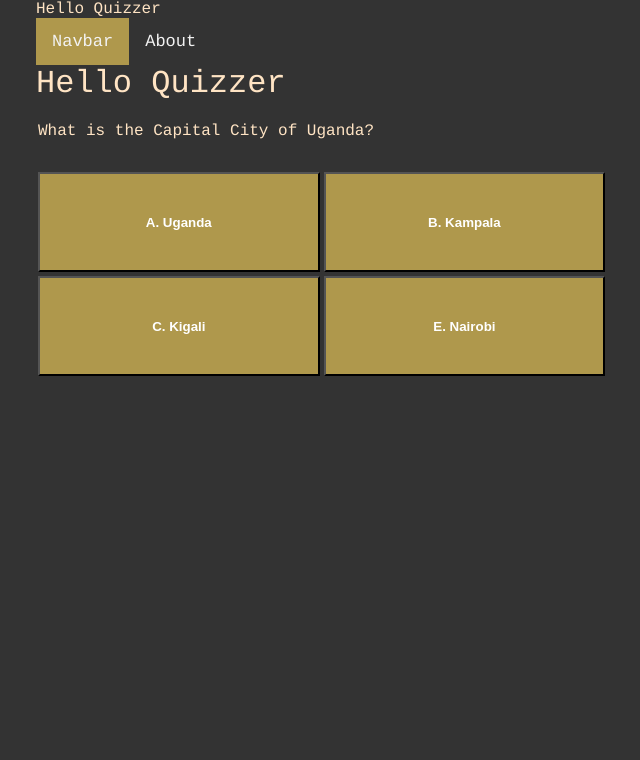
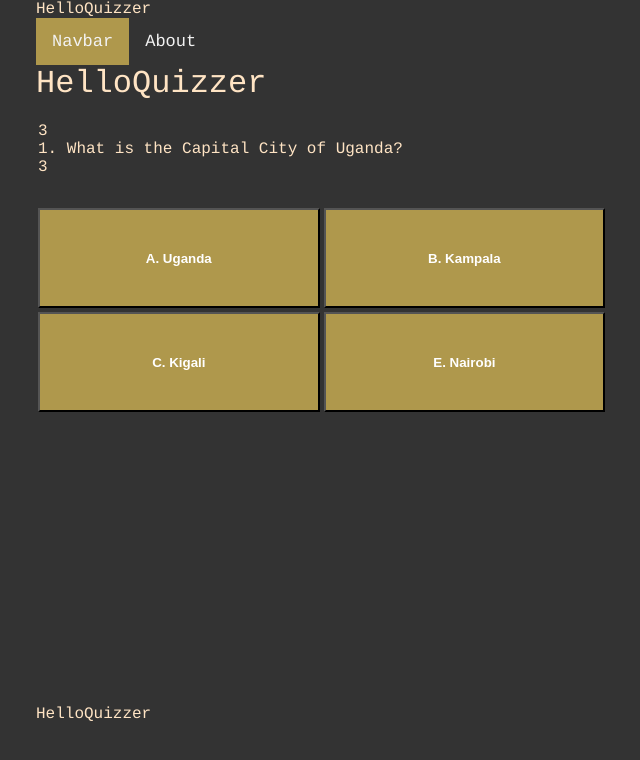
Before and after one commit to Wabuluka/quizgame, a website: page html/index.html in a window 1280 px wide. Shown: the whole page, without its empty margins (284-924 px from the left). Drawn offline with Linux system fonts and the light colour scheme.

Commit message:
footer always at the bottom

```diff
--- a/html/css/style.css
+++ b/html/css/style.css
@@ -15,6 +15,10 @@ body, h1, h2, h3, h4, h5, h6, p, ol, ul {
 }
 ol, ul {
     list-style: none;
+}
+#main{
+    min-height: 80vh;
+    position: relative;
 }
 img {
     max-width: 100%;
@@ -75,9 +79,20 @@ button:hover{
 }
 
 
+footer{
+    position: relative;
+    bottom: 0;
+}
+
 /* Screens 800px and below */
 @media screen and (max-width: 800px) {
     html{
         color: #fff;
     }
+    .container{
+        width: 80%;
+    }
+    button{
+        width: 48%;
+    }
 }
--- a/html/index.html
+++ b/html/index.html
@@ -10,21 +10,30 @@
     <div class="nav">
         <div class="container">
             <div class="logo">
-                Hello Quizzer
+                HelloQuizzer
             </div>
             <div class="breadcrumbs">
                 <a href="#home" class="active">Navbar</a>
             </div>
 
-            <a href="#about">About</a>
+            <a href="">About</a>
             <a href="javascript:void(0);" class="icon" onclick="myFunction()">&#9776;</a>
         </div>
     </div>
+    <div id="main">
         <div class="container">
-        <h1>Hello Quizzer</h1>
+            <h1>HelloQuizzer</h1>
 
             <section id="questions">
-            <span>What is the Capital City of Uganda?</span>
+                <div class="col col-left">
+                    3
+                </div>
+                <div class="col col-center">
+                    <span>1. What is the Capital City of Uganda?</span>
+                </div>
+                <div class="col col-right">
+                    3
+                </div>
             </section>
             <section id="answer">
                 <form action="">
@@ -35,6 +44,13 @@
                 </form>
             </section>
         </div>
+    </div>
+
+    <footer>
+        <div class="container">
+            <p>HelloQuizzer </p>
+        </div>
+    </footer>
 </body>
 <script src="js/custom.js"></script>
 </html>
```
Also changed, not shown: README.md. Lines whose indentation alone changed are shown as unchanged.
